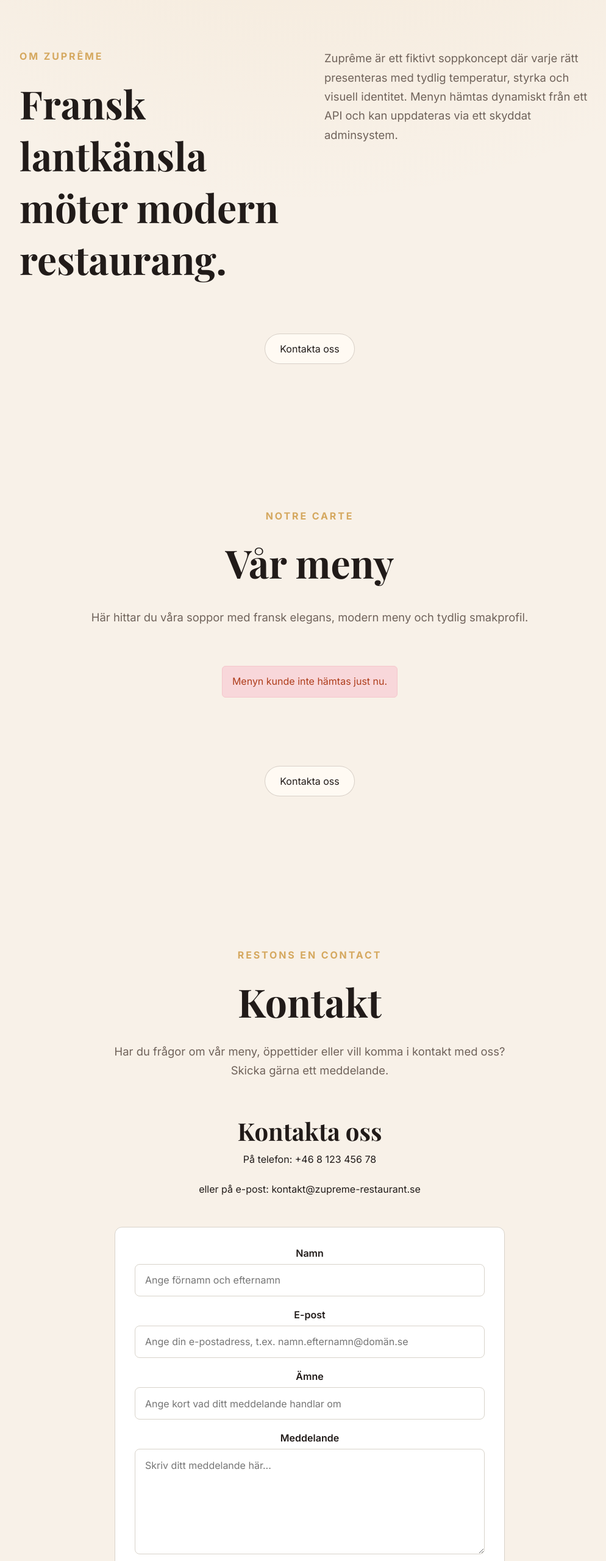
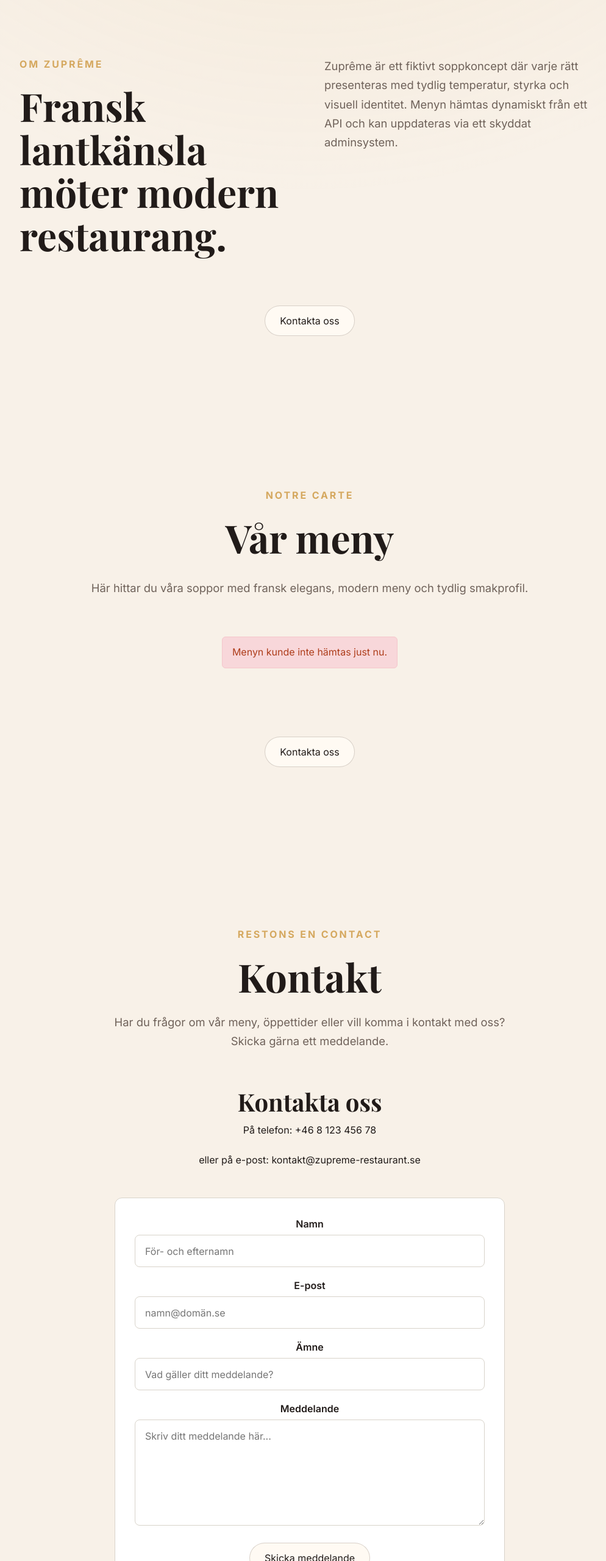
Before and after one commit to sarasjodin/zupreme-restaurant-web, a website built with Vite: page index.html in a window 1280 px wide. Shown: the part 820-3380 px from the top of the page at 61% size, without its empty margins (132-1126 px from the left). Built offline with nearby package versions, Linux system fonts and the light colour scheme; no server answers.

Commit message:
fix: improve public site responsiveness

```diff
--- a/index.html
+++ b/index.html
@@ -140,7 +140,7 @@
                 type="text"
                 maxlength="100"
                 autocomplete="name"
-                placeholder="Ange förnamn och efternamn"
+                placeholder="För- och efternamn"
                 required
               />
             </div>
@@ -153,7 +153,7 @@
                 type="email"
                 maxlength="254"
                 autocomplete="email"
-                placeholder="Ange din e-postadress, t.ex. namn.efternamn@domän.se"
+                placeholder="namn@domän.se"
                 required
               />
             </div>
@@ -165,7 +165,7 @@
                 name="subject"
                 type="text"
                 maxlength="150"
-                placeholder="Ange kort vad ditt meddelande handlar om"
+                placeholder="Vad gäller ditt meddelande?"
                 required
               />
             </div>
--- a/src/styles.css
+++ b/src/styles.css
@@ -49,12 +49,13 @@ section {
 
 h2 {
   font-family: var(--font-heading);
-  font-size: 4rem;
+  font-size: clamp(2rem, 8vw, 4rem);
+  line-height: 1.1;
 }
 
 h3 {
   font-family: var(--font-heading);
-  font-size: 2.5rem;
+  font-size: clamp(1.8rem, 8vw, 2.5rem);
 }
 
 p {
@@ -334,11 +335,12 @@ footer .footer-copy {
 }
 
 .about-section {
+  width: 100%;
   max-width: 1000px;
   margin: 0 auto;
   display: grid;
-  grid-template-columns: 1fr 1fr;
-  gap: 3rem;
+  grid-template-columns: minmax(0, 1fr);
+  gap: 1.5rem;
 }
 
 .menu-toggle {
@@ -839,6 +841,11 @@ footer .footer-copy {
     grid-template-columns: repeat(3, 1fr);
   }
 
+  .about-section {
+    grid-template-columns: repeat(2, minmax(0, 1fr));
+    gap: 3rem;
+  }
+
   .footer-grid {
     grid-template-columns: repeat(4, 1fr);
     padding-inline: clamp(0.1rem, 3vw, 5rem);
```
